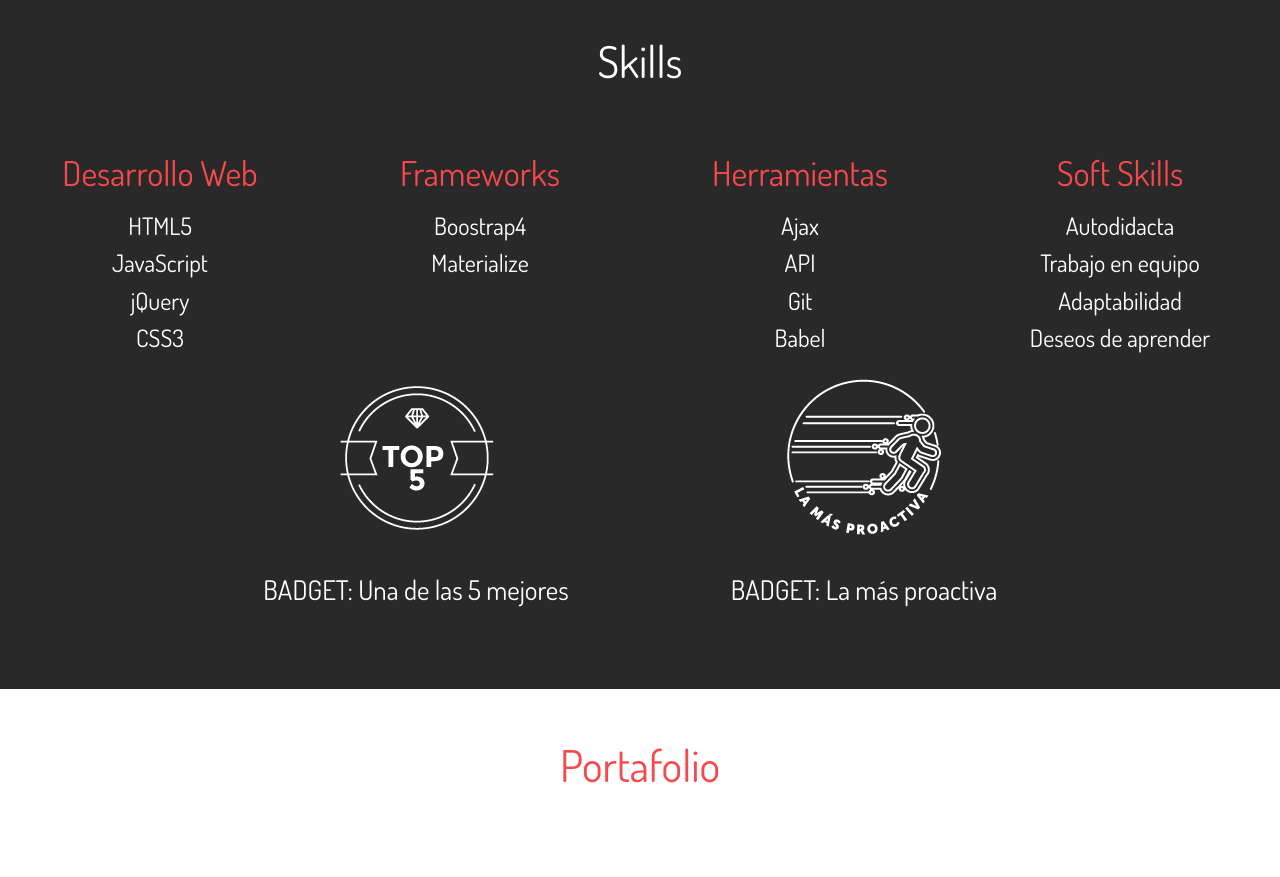
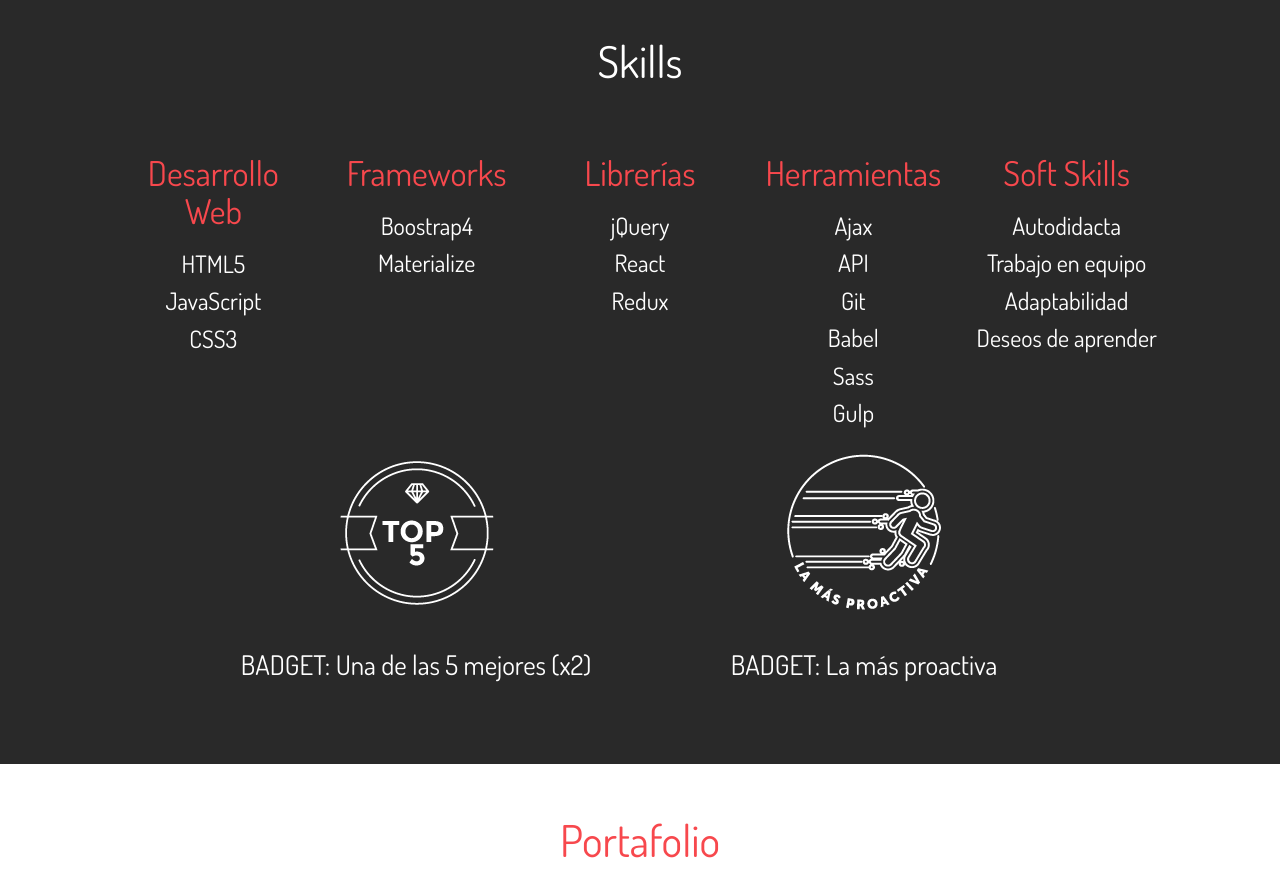
Before and after one commit to AlejandraCP/portfolio, a plain HTML site: page index.html in a window 1280 px wide. Shown: the part 1680-2557 px from the top of the page. Drawn offline with nearby package versions, Linux system fonts and the light colour scheme.

Commit message:
Add skills

```diff
--- a/css/main.css
+++ b/css/main.css
@@ -278,6 +278,7 @@ footer {
 
 .badges-box p {
     font-size: 1.8rem;
+    /* margin: 0.5rem; */
 }
 
 a.icon-hamburguer {
--- a/index.html
+++ b/index.html
@@ -103,32 +103,41 @@
       <div class="col m12 s12">
         <h3 class="white-text center-align padd-title">Skills</h3>
       </div>
-      <div class="col m3 s12 center-align">
+      <div class="col m2 s12 center-align offset-m1">
         <h4 class="letter-red">Desarrollo Web</h4>
         <ul class="white-text">
           <li>HTML5</li>
           <li>JavaScript</li>
-          <li>jQuery</li>
           <li>CSS3</li>
         </ul>
       </div>
-      <div class="col m3 s12 center-align">
+      <div class="col m2 s12 center-align">
         <h4 class="letter-red">Frameworks</h4>
         <ul class="white-text">
           <li>Boostrap4</li>
           <li>Materialize</li>
         </ul>
       </div>
-      <div class="col m3 s12 center-align">
+      <div class="col m2 s12 center-align">
+        <h4 class="letter-red">Librerías</h4>
+        <ul class="white-text">
+          <li>jQuery</li>
+          <li>React</li>
+          <li>Redux</li>
+        </ul>
+      </div>
+      <div class="col m2 s12 center-align">
         <h4 class="letter-red">Herramientas</h4>
         <ul class="white-text">
           <li>Ajax</li>
           <li>API</li>
           <li>Git</li>
           <li>Babel</li>
+          <li>Sass</li>
+          <li>Gulp</li>
         </ul>
       </div>
-      <div class="col m3 s12 center-align">
+      <div class="col m2 s12 center-align">
         <h4 class="letter-red">Soft Skills</h4>
         <ul class="white-text">
           <li>Autodidacta</li>
@@ -141,12 +150,13 @@
         <div class="row center-align">
           <div class="col m6 s12 badges-box white-text">
             <img src="assets/images/5_mejores.png" alt="" class="badges">
-            <p>BADGET: Una de las 5 mejores</p>
+            <p>BADGET: Una de las 5 mejores (x2)</p>
           </div>
           <div class="col m6 s12 badges-box white-text">
             <img src="assets/images/más_productva.png" alt="" class="badges">
             <p>BADGET: La más proactiva</p>
           </div>
+
         </div>
       </div>
 
```
